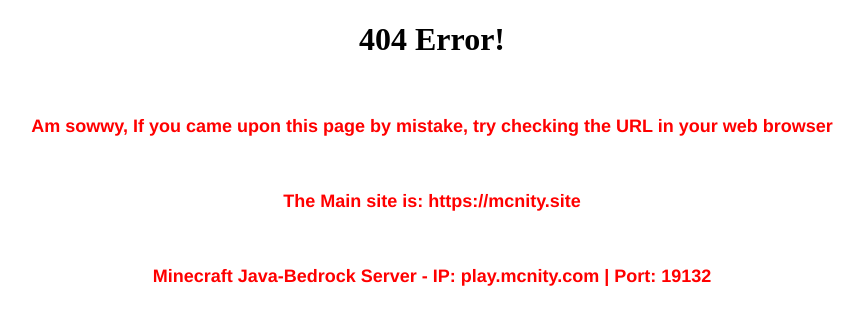
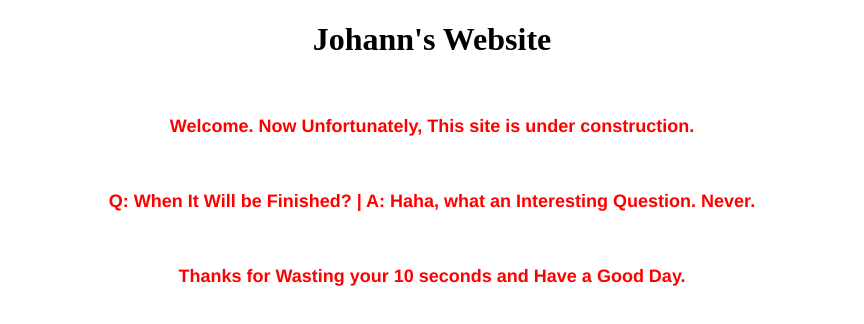
Before and after one commit to verdenberg/verdenberg.github.io, a plain HTML site: page index.html in a window 1280 px wide. Shown: the whole page, without its empty margins (208-1072 px from the left). Drawn offline with Linux system fonts and the light colour scheme.

Commit message:
Update index.html

```diff
--- a/index.html
+++ b/index.html
@@ -9,9 +9,9 @@ font-family: Helvetica, Arial, sans-serif;
 }
 
 </style>
-<h1 style="text-align:center;">404 Error!</h1><br>
+<h1 style="text-align:center;">Johann's Website</h1><br>
 
-<p style="text-align:center;">Am sowwy, If you came upon this page by mistake, try checking the URL in your web browser</p><br>
-<p style="text-align:center;">The Main site is: https://mcnity.site</p><br>
-<p style="text-align:center;">Minecraft Java-Bedrock Server - IP: play.mcnity.com | Port: 19132</p>
+<p style="text-align:center;">Welcome. Now Unfortunately, This site is under construction.</p><br>
+<p style="text-align:center;">Q: When It Will be Finished? | A: Haha, what an Interesting Question. Never.</p><br>
+<p style="text-align:center;">Thanks for Wasting your 10 seconds and Have a Good Day.</p>
 </html>
```
